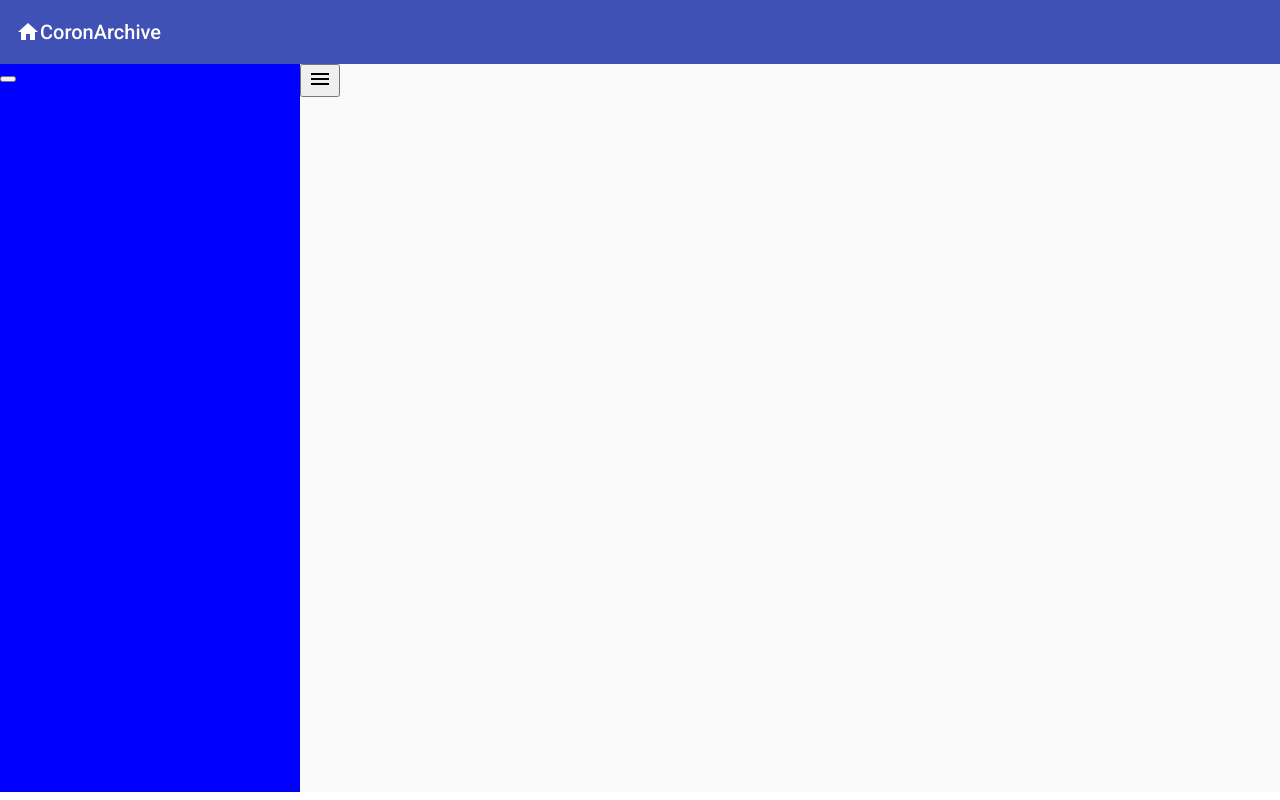
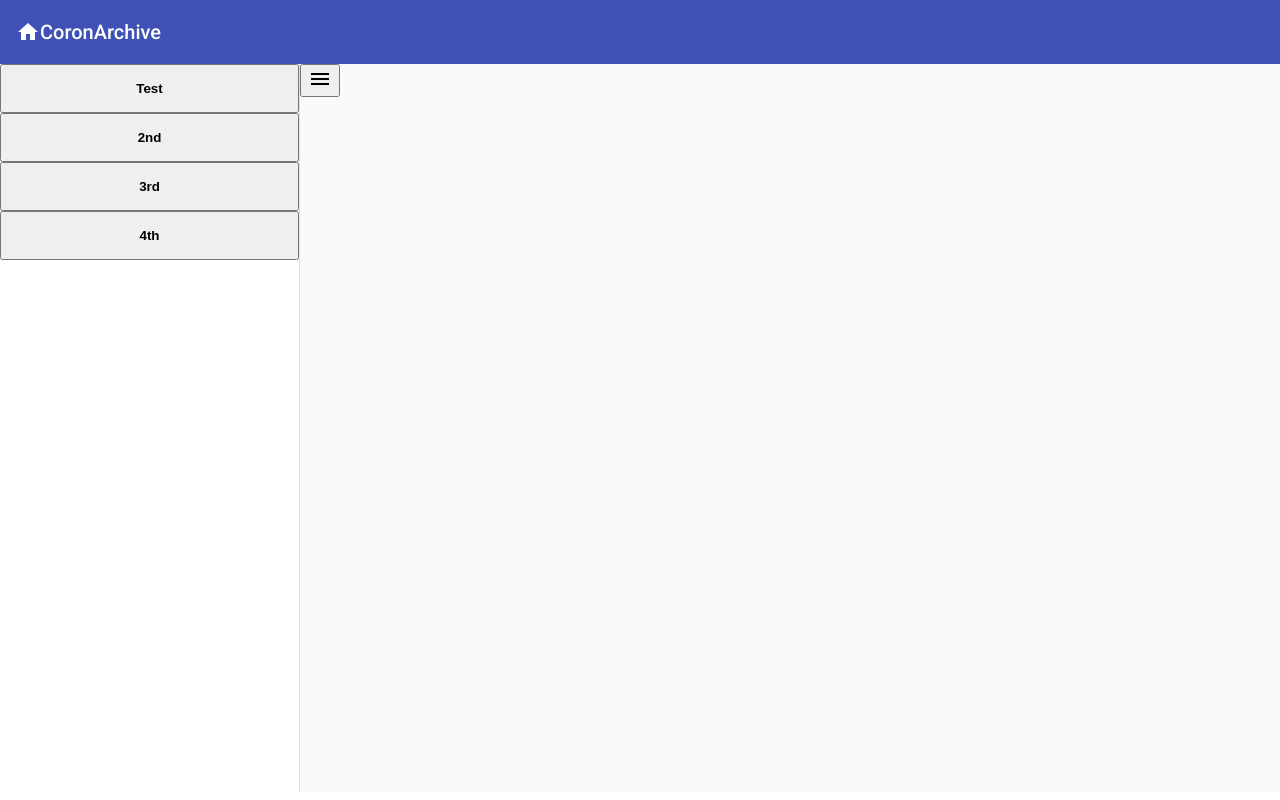
Before and after one commit to KarlChoo/BIT306-CoronaArchive, an Angular app: page / in a window 1280 px wide. Both pictures are taken after a click on the button "menu". Built offline with nearby package versions, Linux system fonts and the light colour scheme.

Commit message:
background color edit

```diff
--- a/src/app/navbar/navbar.component.css
+++ b/src/app/navbar/navbar.component.css
@@ -7,6 +7,14 @@
 }
 
 mat-sidenav {
-    width: 300px;
-    background-color: blue;
+  width: 300px;
+  padding: 0;
 }
+
+mat-sidenav button{
+  width: 100%;
+  padding: 15px 0;
+  color: black;
+  font-weight: bold;
+  background-color: none!important;
+}
--- a/src/app/navbar/navbar.component.html
+++ b/src/app/navbar/navbar.component.html
@@ -1,6 +1,9 @@
 <mat-sidenav-container class="example-container">
   <mat-sidenav #sidenav mode="side">
-    <button></button>
+    <button mat-button>Test</button>
+    <button mat-button>2nd</button>
+    <button mat-button>3rd</button>
+    <button mat-button>4th</button>
   </mat-sidenav>
 
   <mat-sidenav-content>
```
